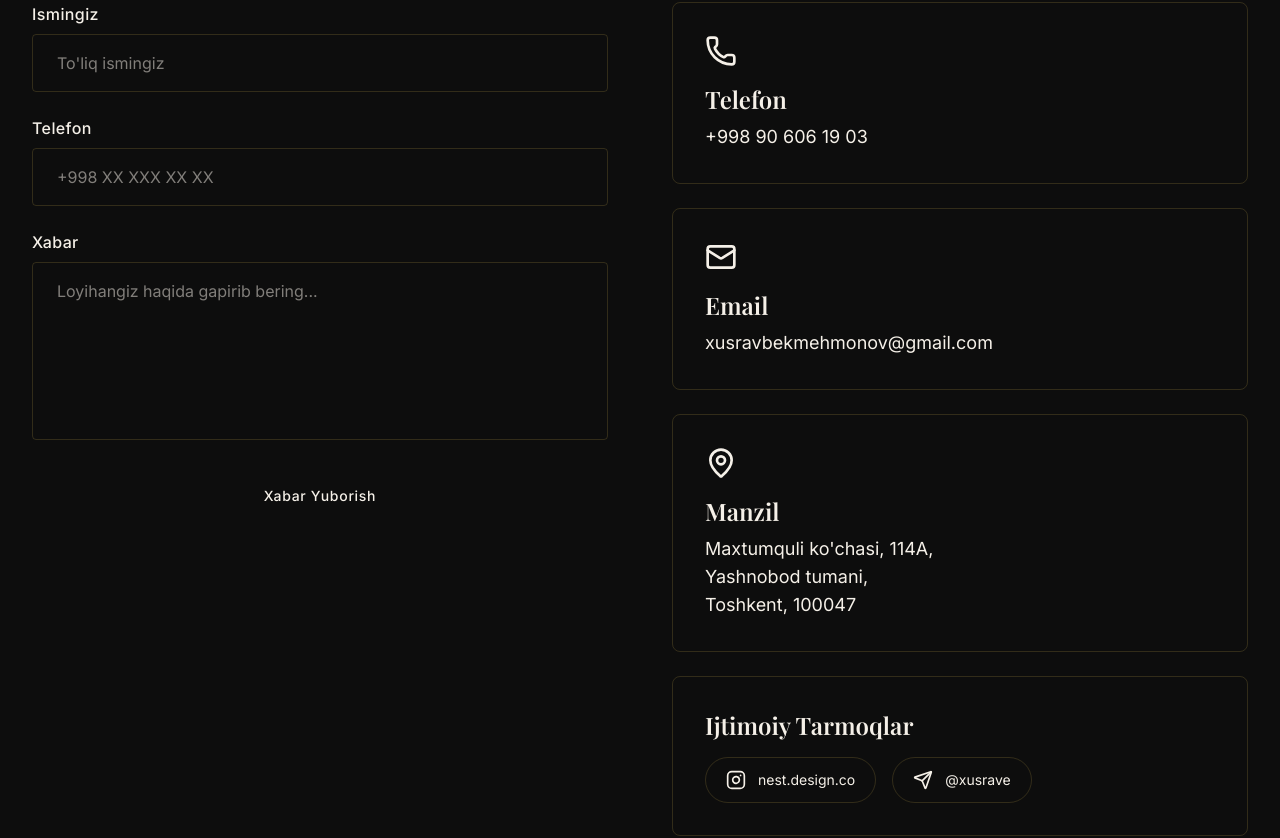
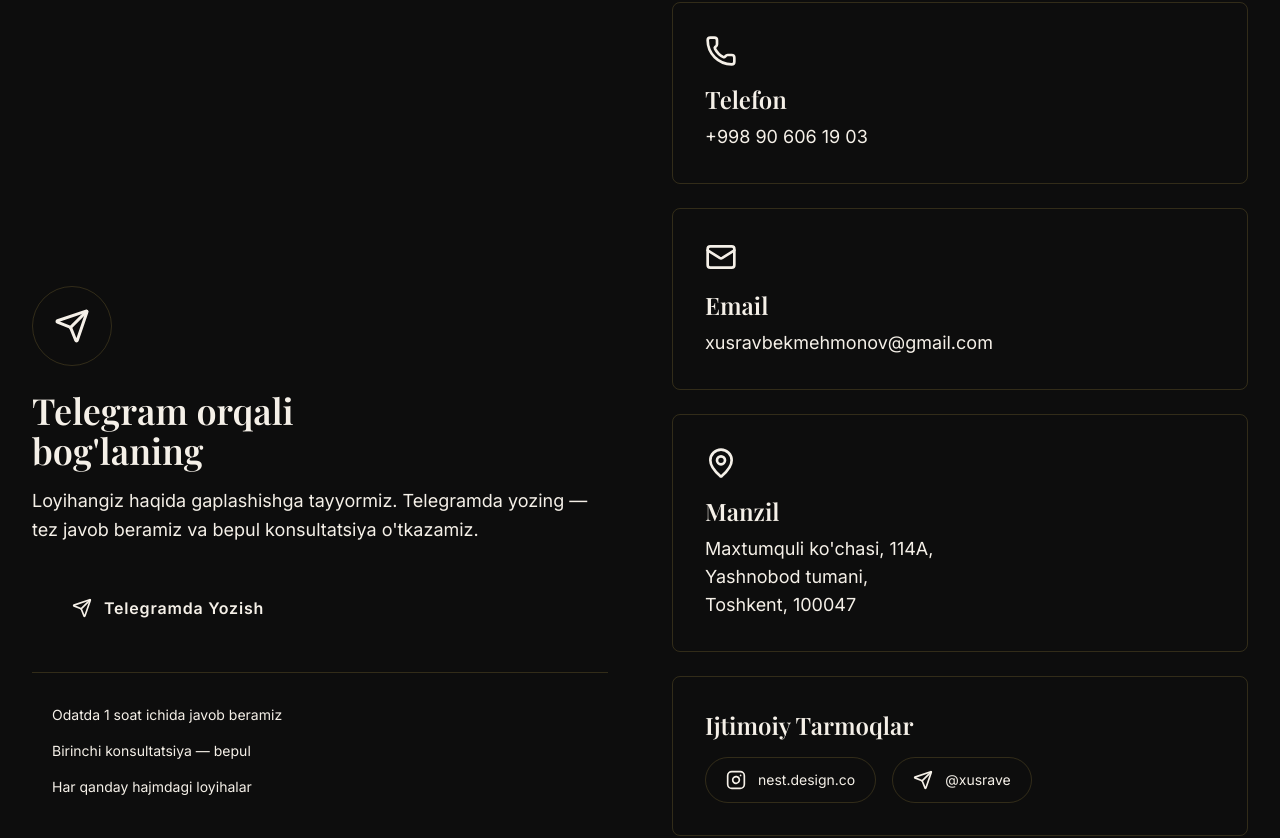
Before and after one commit to rayimbekusmonov/nest-design-studio, a React (Vite) app: page / in a window 1280 px wide. Shown: the part 3935-4773 px from the top of the page. Built offline with nearby package versions, Linux system fonts and the light colour scheme.

Commit message:
Update App.tsx

```diff
--- a/src/app/App.tsx
+++ b/src/app/App.tsx
@@ -84,11 +84,6 @@ export default function App() {
     if (container) {
       container.scrollBy({ left: direction === 'left' ? -450 : 450, behavior: 'smooth' });
     }
-  };
-
-  const handleSubmit = (e: React.FormEvent) => {
-    e.preventDefault();
-    alert('Xabaringiz uchun rahmat! Tez orada siz bilan bog\'lanamiz.');
   };
 
   return (
@@ -327,31 +322,47 @@ export default function App() {
           </motion.div>
 
           <div className="grid md:grid-cols-2 gap-16">
-            {/* Contact Form */}
-            <motion.div initial={{ opacity: 0, x: -30 }} whileInView={{ opacity: 1, x: 0 }} viewport={{ once: true }}>
-              <form onSubmit={handleSubmit} className="space-y-6">
-                <div>
-                  <label className="block text-off-white mb-2 tracking-wide">Ismingiz</label>
-                  <input type="text" required
-                    className="w-full bg-charcoal border border-gold/30 rounded-sm px-6 py-4 text-off-white focus:border-gold focus:outline-none transition-colors"
-                    placeholder="To'liq ismingiz" />
+            {/* Telegram CTA */}
+            <motion.div initial={{ opacity: 0, x: -30 }} whileInView={{ opacity: 1, x: 0 }} viewport={{ once: true }}
+              className="flex flex-col justify-center">
+              <div className="mb-8">
+                <div className="w-20 h-20 rounded-full bg-gold/10 border border-gold/30 flex items-center justify-center mb-6">
+                  <Send size={36} className="text-gold" />
                 </div>
-                <div>
-                  <label className="block text-off-white mb-2 tracking-wide">Telefon</label>
-                  <input type="tel" required
-                    className="w-full bg-charcoal border border-gold/30 rounded-sm px-6 py-4 text-off-white focus:border-gold focus:outline-none transition-colors"
-                    placeholder="+998 XX XXX XX XX" />
+                <h3 className="text-3xl md:text-4xl text-off-white mb-4" style={{ fontFamily: 'var(--font-heading)' }}>
+                  Telegram orqali<br />bog'laning
+                </h3>
+                <p className="text-muted-foreground text-lg leading-relaxed mb-8">
+                  Loyihangiz haqida gaplashishga tayyormiz. Telegramda yozing — tez javob beramiz va bepul konsultatsiya o'tkazamiz.
+                </p>
+                <motion.a
+                  href="https://t.me/xusrave"
+                  target="_blank"
+                  rel="noopener noreferrer"
+                  whileHover={{ scale: 1.03, boxShadow: '0 0 40px rgba(201,168,76,0.25)' }}
+                  whileTap={{ scale: 0.97 }}
+                  className="inline-flex items-center gap-3 bg-gold text-charcoal px-10 py-5 text-base font-semibold tracking-wider transition-all duration-300 hover:bg-gold-dark"
+                >
+                  <Send size={20} />
+                  Telegramda Yozish
+                </motion.a>
+              </div>
+
+              {/* Quick info */}
+              <div className="border-t border-gold/20 pt-8 space-y-4">
+                <div className="flex items-center gap-3 text-muted-foreground">
+                  <div className="w-2 h-2 rounded-full bg-gold animate-pulse" />
+                  <span className="text-sm">Odatda 1 soat ichida javob beramiz</span>
                 </div>
-                <div>
-                  <label className="block text-off-white mb-2 tracking-wide">Xabar</label>
-                  <textarea required rows={6}
-                    className="w-full bg-charcoal border border-gold/30 rounded-sm px-6 py-4 text-off-white focus:border-gold focus:outline-none transition-colors resize-none"
-                    placeholder="Loyihangiz haqida gapirib bering..." />
+                <div className="flex items-center gap-3 text-muted-foreground">
+                  <div className="w-2 h-2 rounded-full bg-gold/60" />
+                  <span className="text-sm">Birinchi konsultatsiya — bepul</span>
                 </div>
-                <Button variant="primary" type="submit" className="w-full">
-                  Xabar Yuborish
-                </Button>
-              </form>
+                <div className="flex items-center gap-3 text-muted-foreground">
+                  <div className="w-2 h-2 rounded-full bg-gold/60" />
+                  <span className="text-sm">Har qanday hajmdagi loyihalar</span>
+                </div>
+              </div>
             </motion.div>
 
             {/* Contact Info */}
@@ -472,7 +483,7 @@ export default function App() {
           </div>
 
           <div className="border-t border-gold/20 pt-8 text-center text-muted-foreground">
-            <p>&copy; 2026 Nest Design Co. Barcha huquqlar himoyalangan.</p>
+            <p>&copy; 2025 Nest Design Co. Barcha huquqlar himoyalangan.</p>
           </div>
         </div>
       </footer>
```
